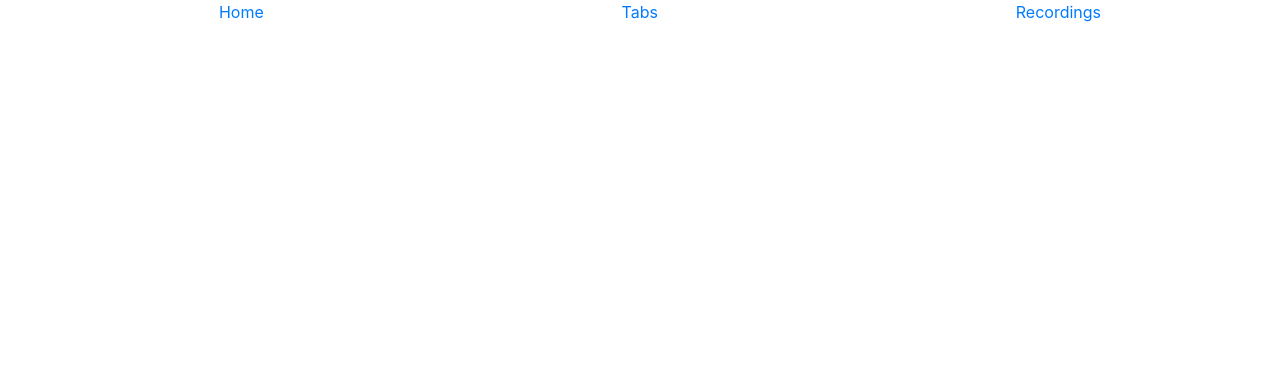
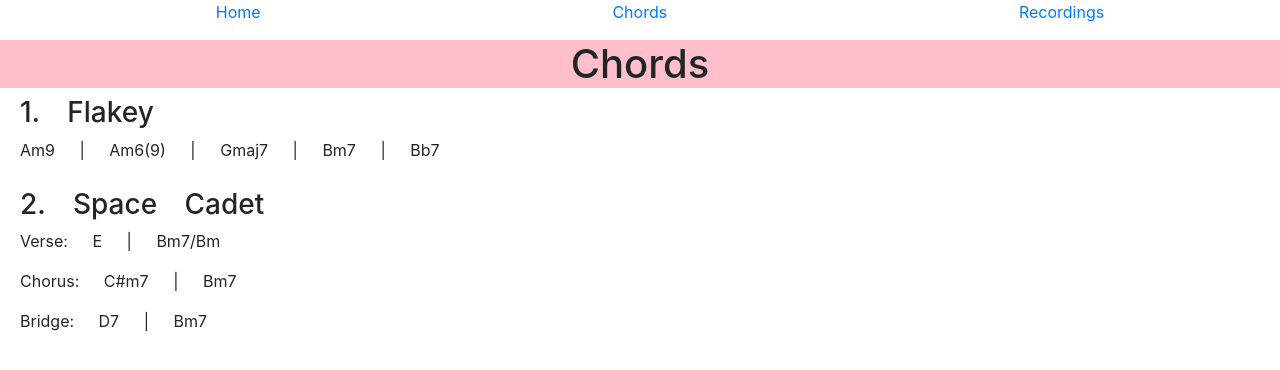
Before and after one commit to lukas-jj/nz-noises, a React (Create React App) app: page /chords in a window 1280 px wide. Shown: the top 370 px of the page. Built offline with nearby package versions, Linux system fonts and the light colour scheme.

Commit message:
add chords

```diff
--- a/package.json
+++ b/package.json
@@ -7,10 +7,12 @@
     "@testing-library/jest-dom": "^5.11.6",
     "@testing-library/react": "^11.2.2",
     "@testing-library/user-event": "^12.6.0",
+    "@tombatossals/react-chords": "^0.2.10",
     "bootstrap": "^4.5.3",
     "react": "^17.0.1",
     "react-bootstrap": "^1.4.0",
     "react-dom": "^17.0.1",
+    "react-player": "^2.7.2",
     "react-router-dom": "^5.2.0",
     "react-scripts": "4.0.1",
     "web-vitals": "^0.2.4"
--- a/src/App.js
+++ b/src/App.js
@@ -1,4 +1,4 @@
-import Tabs from "./Components/Tabs"
+import Chords from "./Components/Chords"
 import Nav from "./Components/Nav"
 import Recordings from "./Components/Recordings"
 import { BrowserRouter as Router, Switch, Route } from 'react-router-dom'
@@ -8,7 +8,8 @@ function App() {
     <div className="App">
       <Nav />
       <Switch>
-      <Route path="/tabs" component={Tabs} />
+      <Route path="/" exact component={Home} />
+      <Route path="/chords" component={Chords} />
       <Route path="/recordings" component={Recordings} />
       </Switch>
     </div>
@@ -16,4 +17,11 @@ function App() {
   )
 }
 
+const Home = () => (
+  <div className="Home">
+    <h1 className="page-header">Home</h1>
+  </div>
+)
+
+
 export default App;
--- /dev/null
+++ b/src/Components/Chords.js
@@ -0,0 +1,23 @@
+function Chords() {
+
+  return (
+    <div id="Chords">
+      <h1 className="page-header"> Chords</h1>
+
+      <div className="song-chords">
+      <h3 className="song-name">1. Flakey</h3>
+        <p>Am9 | Am6(9) | Gmaj7 | Bm7 | Bb7</p>
+      </div>
+      <div className="song-chords">
+      <h3 className="song-name">2. Space Cadet</h3>
+        <p>Verse: E | Bm7/Bm
+        </p>
+        <p>Chorus: C#m7 | Bm7
+        </p>
+        <p>Bridge: D7  | Bm7
+        </p>
+      </div>
+    </div>
+  )
+}
+export default Chords;
--- a/src/Components/Nav.js
+++ b/src/Components/Nav.js
@@ -8,8 +8,8 @@ function Nav() {
           <Link to="/">
             <li>Home</li>
           </Link>
-          <Link to="/tabs">
-            <li>Tabs</li>
+          <Link to="/chords">
+            <li>Chords</li>
           </Link>
           <Link to="/recordings">
             <li>Recordings</li>
--- a/src/Components/Recordings.js
+++ b/src/Components/Recordings.js
@@ -1,8 +1,21 @@
+import Sound from "./Sound"
+
 function Recordings() {
     return (
       <div id="Recordings">
-        <h1>Recordings</h1>
-      </div>
+        <h1 className="page-header"> Recordings</h1>
+        <div className="sound-block">
+            <h2>1.</h2>
+        <Sound url="https://soundcloud.com/ufotofu2/sandycrack"/>
+        </div>
+        <div className="sound-block">
+            <h2>2.</h2>
+        <Sound url="https://soundcloud.com/ufotofu2/sandycrack"/>
+        </div>      <div className="sound-block">
+            <h2>3.</h2>
+        <Sound url="https://soundcloud.com/ufotofu2/sandycrack"/>
+        </div>
+        </div>
     )
   }
 
--- /dev/null
+++ b/src/Components/Sound.js
@@ -0,0 +1,18 @@
+import ReactPlayer from "react-player"
+
+import { useState } from 'react'
+
+function Sound(props) {
+
+    return (
+
+        <div className="Sound">
+            <ReactPlayer height="130px"
+                url={props.url}
+            />
+            {      console.log(ReactPlayer)
+            }      </div>
+    )
+}
+
+export default Sound;
--- a/src/Components/Tabs.js
+++ /dev/null
@@ -1,9 +0,0 @@
-function Tabs() {
-    return (
-      <div id="Tabs">
-        <h1>Tabs</h1>
-      </div>
-    )
-  }
-
-  export default Tabs;
--- a/src/index.css
+++ b/src/index.css
@@ -17,3 +17,24 @@ code {
   justify-content: space-around;
   list-style: none;
 }
+
+.page-header {
+background-color: pink;
+display: flex;
+justify-content: center;
+justify-content: center;}
+
+.sound-block{
+  display:flex;
+  align-items: center;
+  padding:10px 0px;
+}
+
+.song-chords {
+  display:flex;
+  flex-direction: column;
+  justify-content: center;
+  padding-left:20px;
+  padding-bottom:10px;
+  word-spacing: 20px;
+}
```
Also changed, not shown: 2 other files (tests, documents, lock files or other folders).
